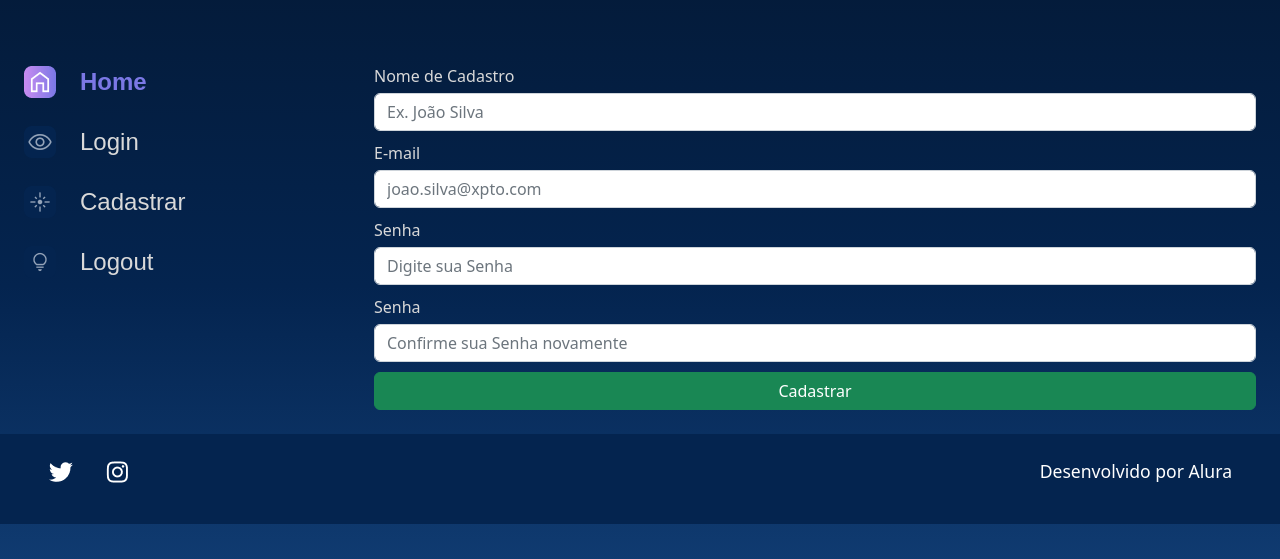
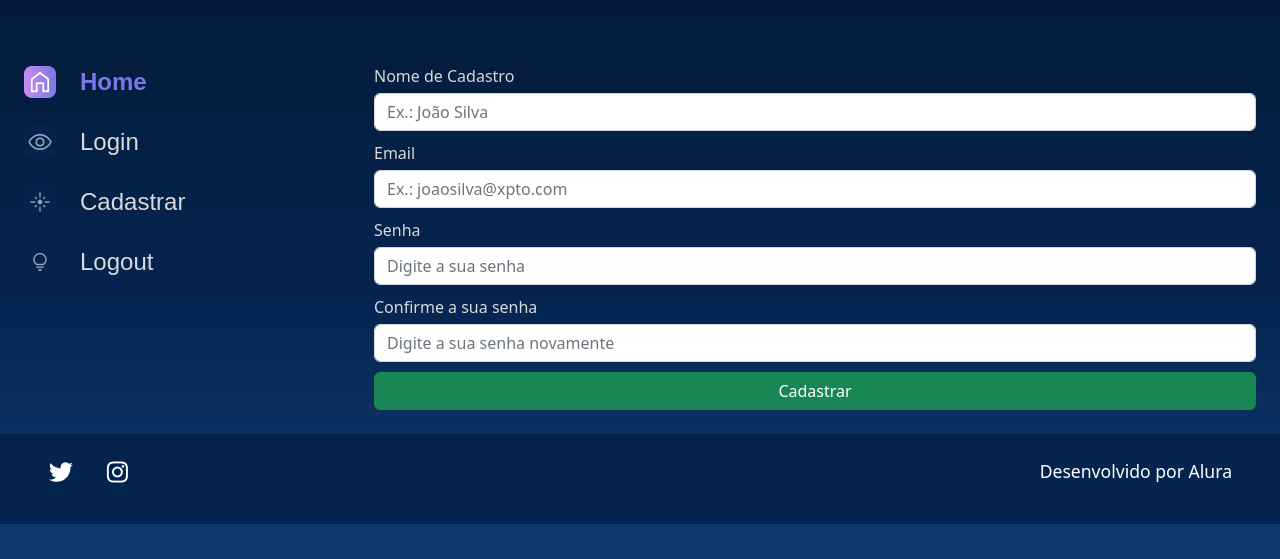
Before and after one commit to TiagoAlexSantoss/aula_alura_python, a Django app: page /cadastro in a window 1280 px wide. Shown: the part 114-673 px from the top of the page. Run offline with Django 5.2, Linux system fonts and the light colour scheme.

Commit message:
commi 7 - finalizado 3 curso, mas ainda falta corrigir o stilo e alertas

```diff
--- a/galeria/views.py
+++ b/galeria/views.py
@@ -8,7 +8,6 @@ def index(request):
         return redirect('login')
 
     fotografias = Fotografia.objects.order_by("-data_fotografia").filter(publicada=True)
-
     return render(request, 'galeria/index.html', {"cards": fotografias})
 
 def imagem (request, foto_id):
--- a/templates/galeria/base.html
+++ b/templates/galeria/base.html
@@ -11,7 +11,7 @@
     <link rel="preconnect" href="https://fonts.gstatic.com" crossorigin>
     <link href="https://fonts.googleapis.com/css2?family=Space+Grotesk:wght@400;500;600&display=swap" rel="stylesheet">
     <link rel="stylesheet" href="{% static 'styles/style.css' %}">
-    <link href="https://cdn.jsdelivr.net/npm/bootstrap@5.2.2/dist/css/bootstrap.min.css" rel="stylesheet" integrity="sha384-Zenh87qX5JnK2Jl0vWa8Ck2rdkQ2Bzep5IDxbcnCeuOxjzrPF/et3URy9Bv1WTRi" crossorigin="anonymous">
+
 </head>
 
 <body>
--- a/usuarios/forms.py
+++ b/usuarios/forms.py
@@ -1,82 +1,91 @@
 from django import forms
 
 class LoginForms(forms.Form):
-    nome_login =forms.CharField(
-        label="Nome de Login",
+    nome_login=forms.CharField(
+        label='Nome de Login',
         required=True,
         max_length=100,
         widget=forms.TextInput(
             attrs={
-                "class": "form-control",
-                "placeholder": "Ex. João Silva"
+                'class': 'form-control',
+                'placeholder': 'Ex.: João Silva',
             }
         )
     )
     senha=forms.CharField(
-        label="Senha",
+        label='Senha',
         required=True,
         max_length=70,
         widget=forms.PasswordInput(
             attrs={
-                "class": "form-control",
-                "placeholder": "Digite sua Senha"
+                'class': 'form-control',
+                'placeholder': 'Digite a sua senha',
             }
-        )
+        ),
     )
 
 class CadastroForms(forms.Form):
-    nome_cadastro =forms.CharField(
-        label="Nome de Cadastro",
+    nome_cadastro=forms.CharField(
+        label='Nome de Cadastro',
         required=True,
         max_length=100,
         widget=forms.TextInput(
             attrs={
-                "class": "form-control",
-                "placeholder": "Ex. João Silva"
+                'class': 'form-control',
+                'placeholder': 'Ex.: João Silva',
             }
         )
     )
     email=forms.EmailField(
-        label="E-mail",
+        label='Email',
         required=True,
         max_length=100,
         widget=forms.EmailInput(
             attrs={
-                "class": "form-control",
-                "placeholder": "joao.silva@xpto.com"
+                'class': 'form-control',
+                'placeholder': 'Ex.: joaosilva@xpto.com',
             }
         )
     )
-
     senha_1=forms.CharField(
-        label="Senha",
+        label='Senha',
         required=True,
         max_length=70,
         widget=forms.PasswordInput(
             attrs={
-                "class": "form-control",
-                "placeholder": "Digite sua Senha"
+                'class': 'form-control',
+                'placeholder': 'Digite a sua senha',
             }
-        )
+        ),
     )
     senha_2=forms.CharField(
-        label="Senha",
+        label='Confirme a sua senha',
         required=True,
         max_length=70,
         widget=forms.PasswordInput(
             attrs={
-                "class": "form-control",
-                "placeholder": "Confirme sua Senha novamente"
+                'class': 'form-control',
+                'placeholder': 'Digite a sua senha novamente',
             }
-        )
+        ),
     )
 
     def clean_nome_cadastro(self):
-        nome = self.cleaned_data.get("nome_cadastro")
+        nome = self.cleaned_data.get('nome_cadastro')
 
         if nome:
             nome = nome.strip()
-            if " " in nome:
-                raise forms.ValidationError("Não da pra cadastrar nomes com espaços!")
+            if ' ' in nome:
+                raise forms.ValidationError('Espaços não são permitidos nesse campo')
             else:
                 return nome
+
+    def clean_senha_2(self):
+        senha_1 = self.cleaned_data.get('senha_1')
+        senha_2 = self.cleaned_data.get('senha_2')
+
+        if senha_1 and senha_2:
+            if senha_1 != senha_2:
+                raise forms.ValidationError('Senhas não são iguais')
+            else:
+                return senha_2
--- a/usuarios/views.py
+++ b/usuarios/views.py
@@ -11,7 +11,6 @@ def login(request):
         form = LoginForms(request.POST)
 
         if form.is_valid():
-
             nome=form['nome_login'].value()
             senha=form['senha'].value()
 
@@ -28,7 +27,7 @@ def login(request):
             messages.error(request, 'Erro ao efetuar login')
             return redirect('login')
 
-    return render(request,"usuarios/login.html", {"form": form})
+    return render(request,"usuarios/login.html", {'form': form})
 
 def cadastro(request):
     form = CadastroForms()
@@ -37,9 +36,6 @@ def cadastro(request):
         form = CadastroForms(request.POST)
 
         if form.is_valid():
-            if form["senha_1"].value() != form ["senha_2"].value():
-                messages.error(request, "Errou a senha cabeça!")
-                return redirect('cadastro')
 
             nome=form["nome_cadastro"].value()
             email=form["email"].value()
```
Also changed, not shown: templates/usuarios/cadastro.html (+5 -5 lines).
